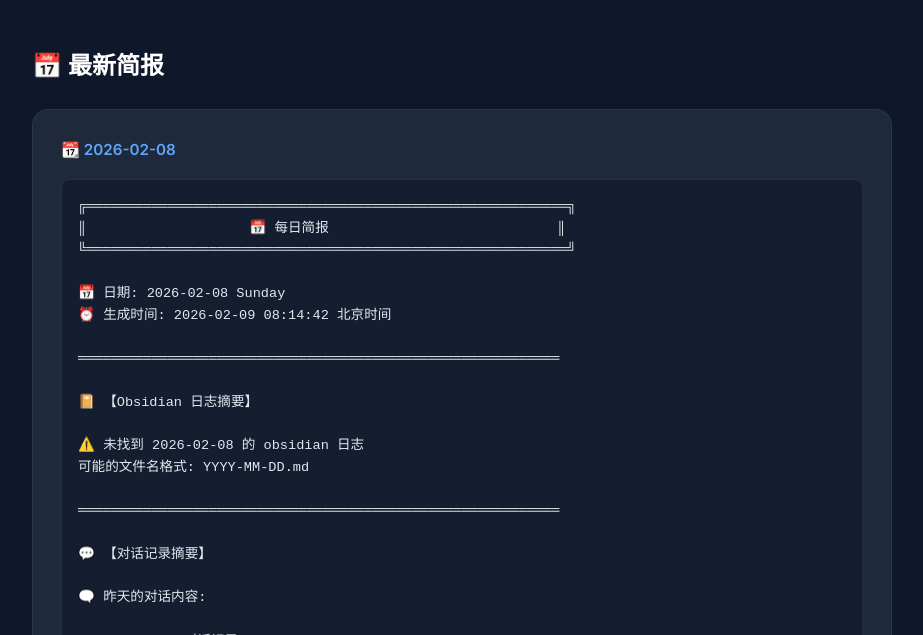
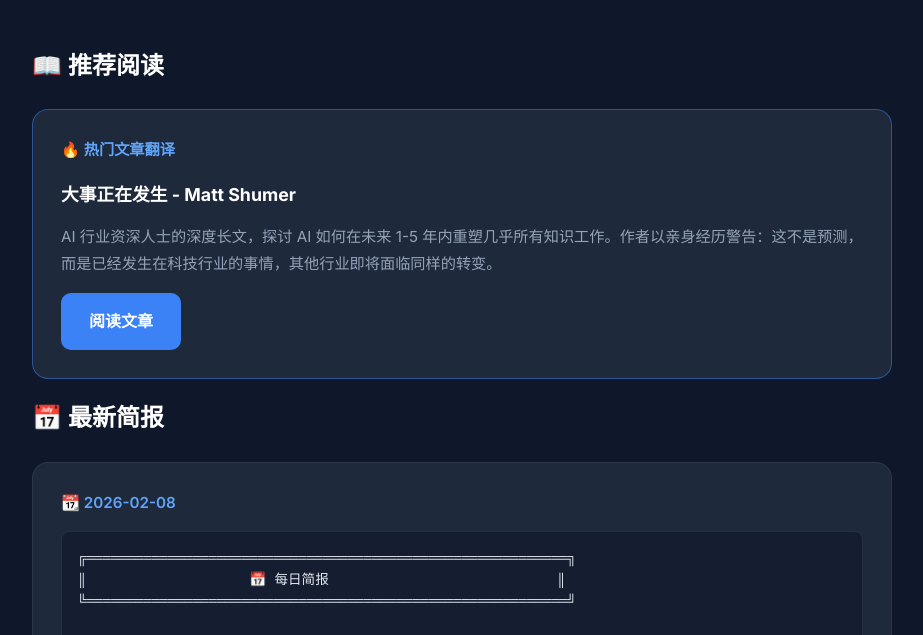
Before and after one commit to zhongyi-byte/life-briefing, a website: page index.html in a window 1280 px wide. Shown: the part 465-1100 px from the top of the page, without its empty margins (178-1101 px from the left). Drawn offline with Linux system fonts and the light colour scheme.

Commit message:
Add recommended reading section with Matt Shumer article link

```diff
--- a/index.html
+++ b/index.html
@@ -59,6 +59,16 @@
                 <div class="stat-icon">∞</div>
                 <div class="stat-number">∞</div>
                 <div class="stat-label">持续记录</div>
+            </div>
+        </div>
+
+        <h2 class="section-title">📖 推荐阅读</h2>
+        <div class="briefing-card" style="border-color: rgba(59, 130, 246, 0.5);">
+            <div class="briefing-date">🔥 热门文章翻译</div>
+            <div class="briefing-content">
+                <h3 style="color: #fff; margin-bottom: 12px;">大事正在发生 - Matt Shumer</h3>
+                <p style="margin-bottom: 16px;">AI 行业资深人士的深度长文，探讨 AI 如何在未来 1-5 年内重塑几乎所有知识工作。作者以亲身经历警告：这不是预测，而是已经发生在科技行业的事情，其他行业即将面临同样的转变。</p>
+                <a href="https://zhongyi.notion.site/matt-shumer-something-big" target="_blank" class="btn">阅读文章</a>
             </div>
         </div>
 
```
